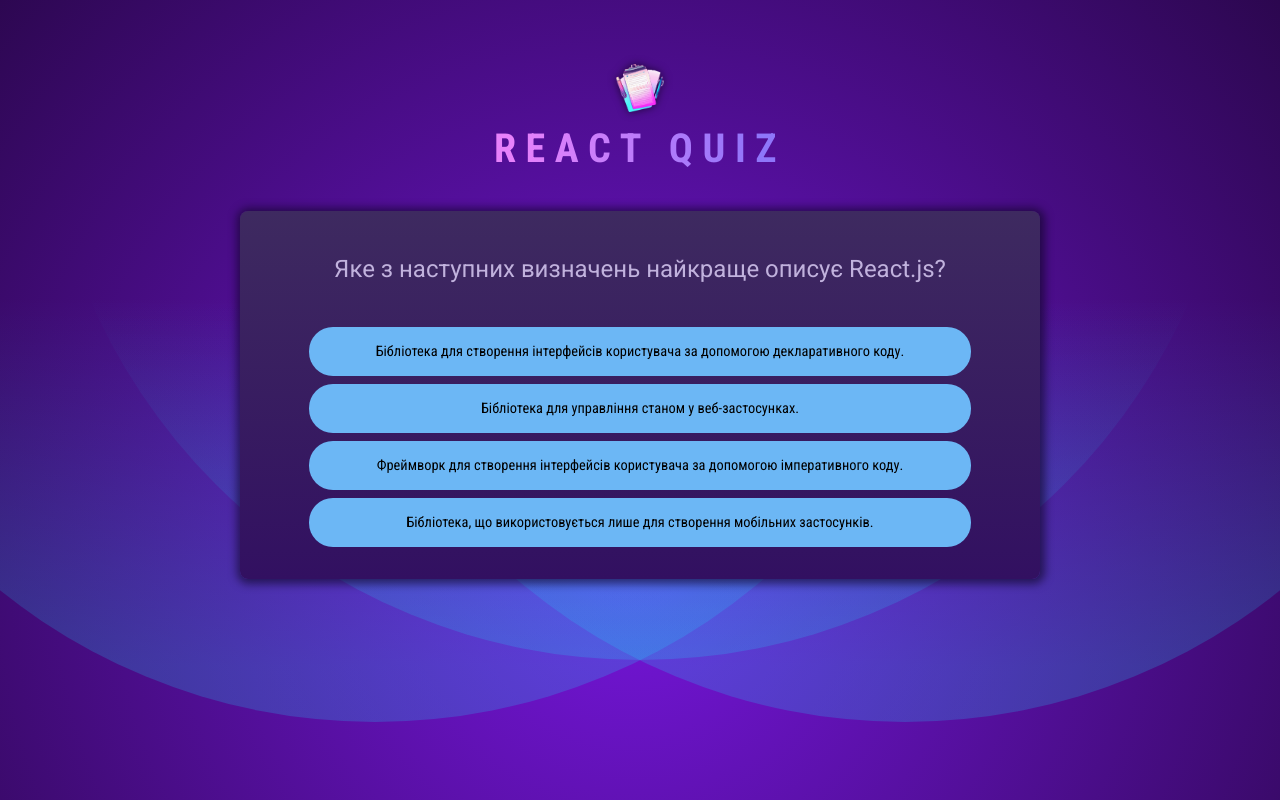
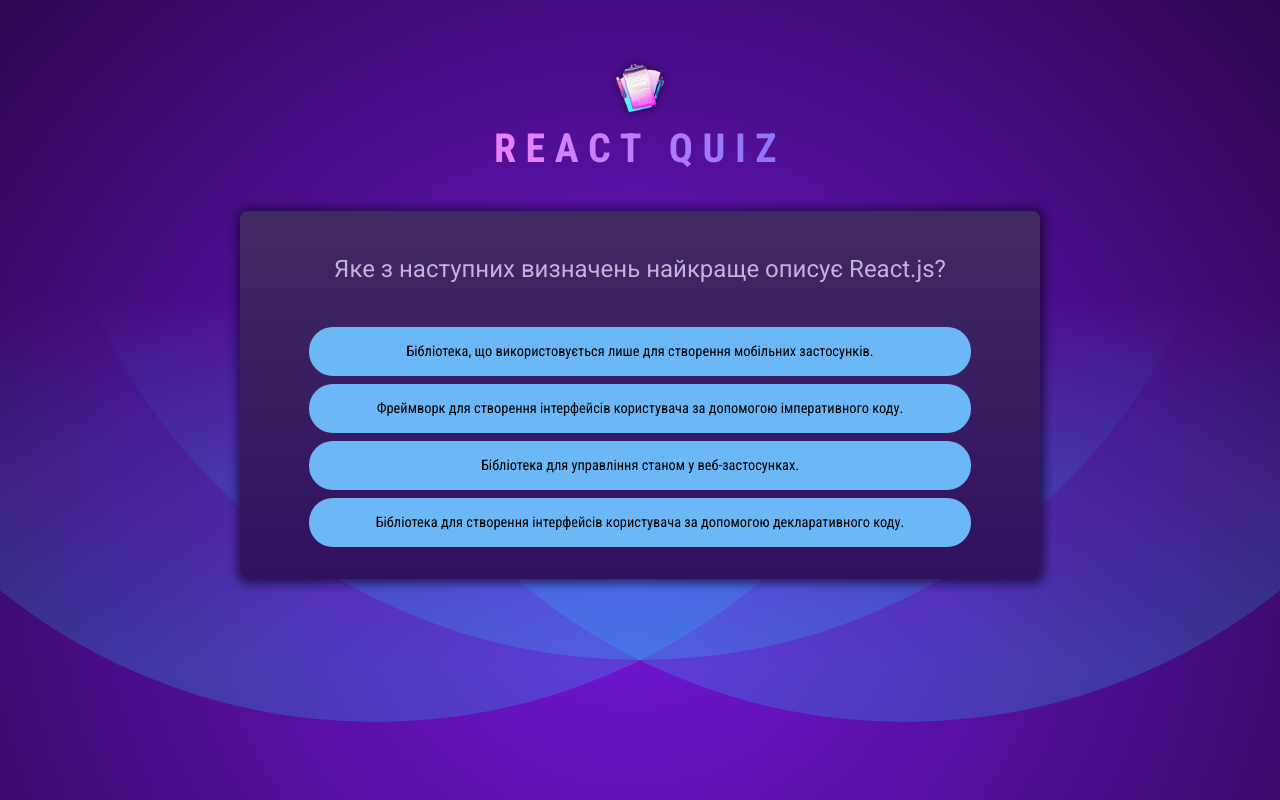
Before and after one commit to go-doc-web/quiz-app-react, a React (Vite) app: page / in a window 1280 px wide. Built offline with nearby package versions, Linux system fonts and the light colour scheme.

Commit message:
feat: logic shuffled answers and render quiz completed

```diff
--- a/src/components/quiz/Quiz.jsx
+++ b/src/components/quiz/Quiz.jsx
@@ -1,8 +1,6 @@
-import React, { useState, useEffect } from "react";
-
+import { useState } from "react";
 import QUESTIONS from "../../data/questionsUkr";
-
-const items = QUESTIONS;
+import quizComplited from "../../assets/quiz-complete.png";
 
 const Quiz = () => {
   const [userAnswers, setUserAnswers] = useState([]);
@@ -15,12 +13,27 @@ const Quiz = () => {
     });
   };
 
+  const isQuizCompleted = activeQuestionIndex === QUESTIONS.length;
+
+  if (isQuizCompleted) {
+    return (
+      <>
+        <div id="summary">
+          <img src={quizComplited} alt="Quiz Complited" />
+          <h2>Quiz Completed</h2>
+        </div>
+      </>
+    );
+  }
+  const shuffledAnswers = [...QUESTIONS[activeQuestionIndex].answers];
+  shuffledAnswers.sort(() => Math.random() - 0.5);
+
   return (
     <div id="quiz">
       <div id="question">
-        <h2>{items[activeQuestionIndex].text}</h2>
+        <h2>{QUESTIONS[activeQuestionIndex].text}</h2>
         <ul id="answers">
-          {items[activeQuestionIndex].answers.map((answer) => {
+          {shuffledAnswers.map((answer) => {
             return (
               <li key={answer} className="answer">
                 <button onClick={() => handleAnswerButton(answer)}>
```
